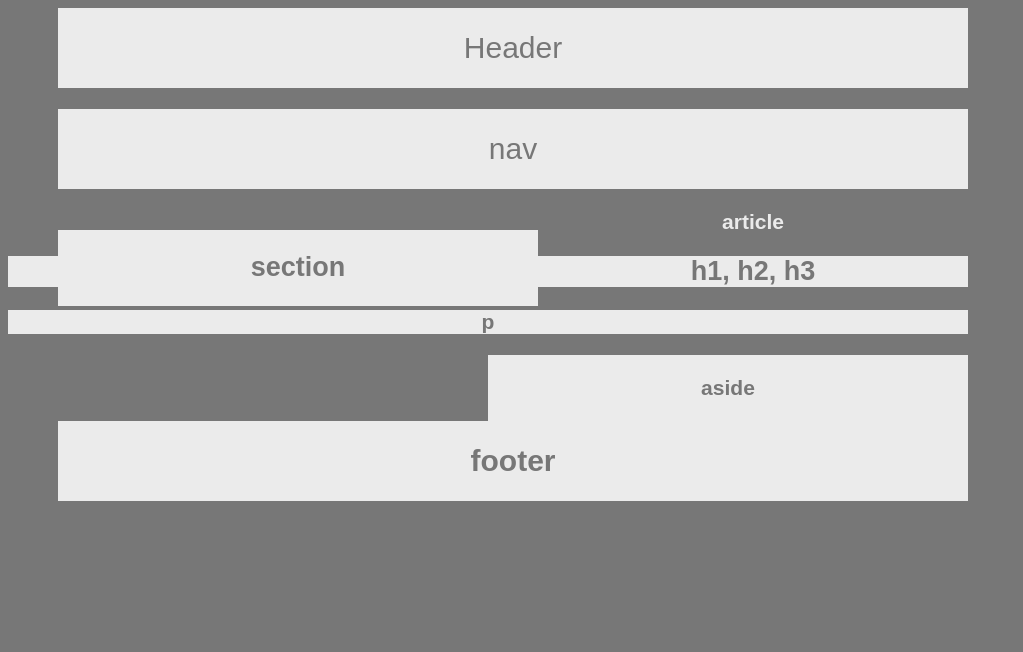
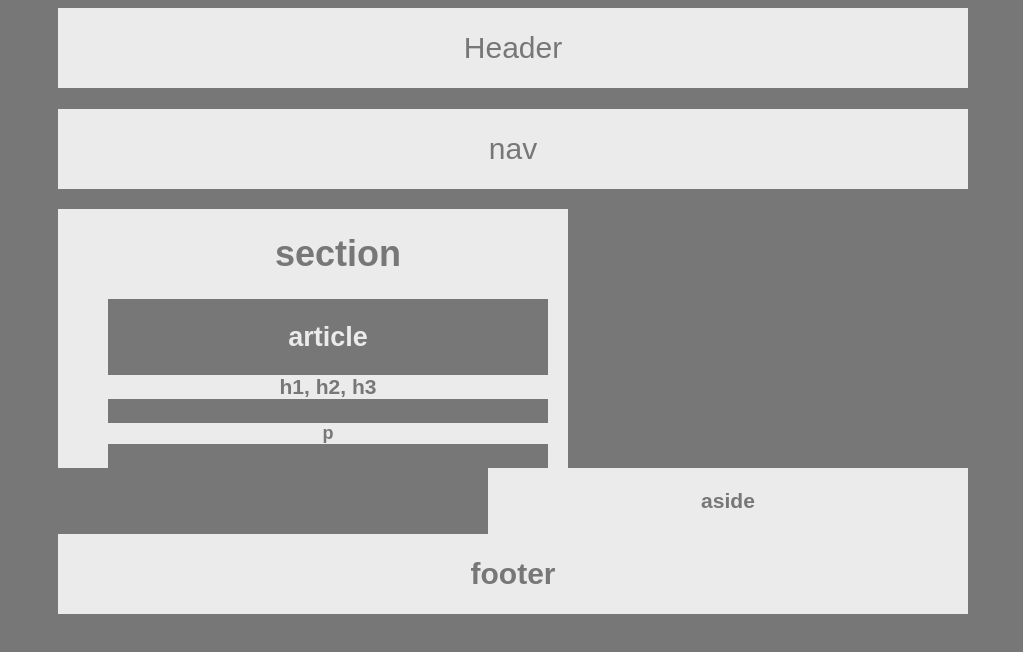
Before and after one commit to martucazpo/HW-Wireframe, a plain HTML site: page index.html in a window 1280 px wide. Shown: the whole page, without its empty margins (0-1023 px from the left). Drawn offline with Linux system fonts and the light colour scheme.

Commit message:
getting closer

```diff
--- a/index.html
+++ b/index.html
@@ -24,41 +24,44 @@
         </div>
     </div>
 
-    <section>
+    <container id="box">
 
-        <div id="section" div class="parent">
+        <div id="section">
             <h1>
                 section
             </h1>
-        </div>
+
 
             <article>
 
-            <div id="article" div class="child">
-                <h1>
+                <div id="article">
+                    <h2>
                         article
-                </h1>
-            </div>
+                    </h2>
 
                      <div>
                         <div id="h1h2h3">
-                    <h2>
+                            <h3>
                                 h1, h2, h3
-                    </h2>
+                            </h3>
                         </div>
                     </div>
 
                     <div>
                         <div id="p">
-                    <h3>
+                            <h4>
                                  p
-                    </h3>
+                            </h4>
                         </div>
+                    </div>
+
                 </div>
 
             </article>
 
-    </section>
+        </div>
+
+    </container>
 
     <div>
         <div id="aside">
--- a/style.css
+++ b/style.css
@@ -1,4 +1,3 @@
-.parent {}
 body {
     font-family: Arial, Helvetica, sans-serif;
     color: #777;
@@ -33,13 +32,19 @@ header {
     justify-content: center;
 }
 
+#box{
+    background-color: #ebebeb;
+    width: 480px;
+    float: left;
+    margin-top: 20px;
+    margin-left: 50px;
+}
+
 #section {
+    width: 460px;
     margin-left: 50px;
-    margin-top: 20px;
     float: left;
     background: #ebebeb;
-    width: 50%;
-
 }
 
 #aside {
@@ -62,16 +67,20 @@ header {
 }
 
 #article {
+    width: 440px;
+    float: left;
     color: #ebebeb;
     background: #777;
 }
 
 #h1h2h3 {
+    width: 440px;
     color: #777;
     background: #ebebeb;
 }
 
 #p {
+    width: 440px;
     color: #777;
     background: #ebebeb;
 }
```
Lines whose indentation alone changed are shown as unchanged.
